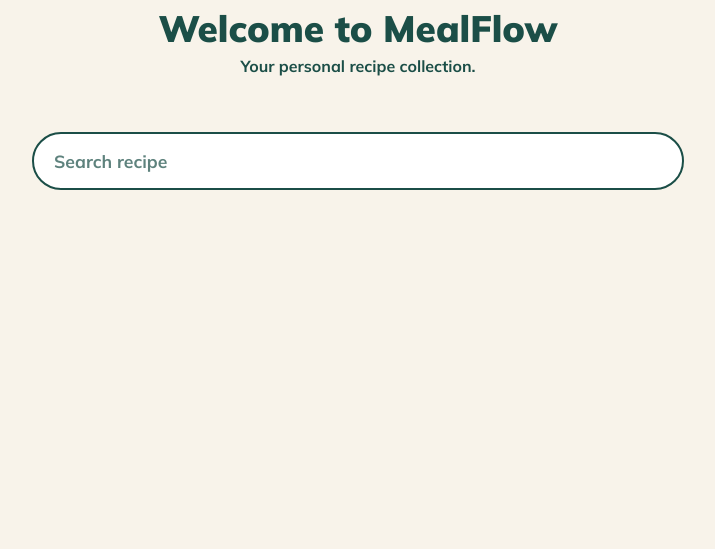
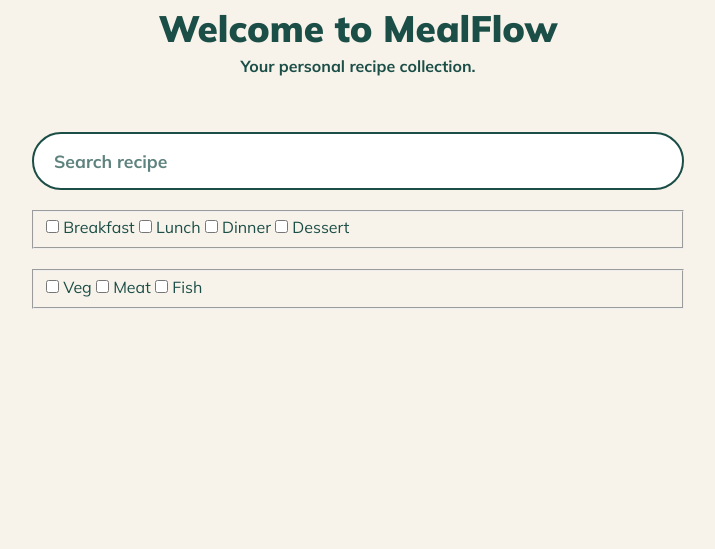
Before and after one commit to Fannyhenriques/milestone-project-3, a Django app: page / in a window 1280 px wide. Shown: the part 109-658 px from the top of the page, without its empty margins (282-997 px from the left). Run offline with Django 4.2, Linux system fonts and the light colour scheme.

Commit message:
Add meal type and category filters to home page

```diff
--- a/mealflow/templates/mealflow/home.html
+++ b/mealflow/templates/mealflow/home.html
@@ -31,6 +31,50 @@ Welcome to MealFlow - your personal recipe collection.
 				maxlength="75" spellcheck="false">
 		</div>
 
+		<fieldset class="filter-group">
+			<legend class="visually-hidden">Meal type</legend>
+			<div class="filter-options">
+				<label class="filter-pill">
+					<input type="checkbox" name="meal_type" value="breakfast">
+					<span>Breakfast</span>
+				</label>
+
+				<label class="filter-pill">
+					<input type="checkbox" name="meal_type" value="lunch">
+					<span>Lunch</span>
+				</label>
+
+				<label class="filter-pill">
+					<input type="checkbox" name="meal_type" value="dinner">
+					<span>Dinner</span>
+				</label>
+
+				<label class="filter-pill">
+					<input type="checkbox" name="meal_type" value="dessert">
+					<span>Dessert</span>
+				</label>
+			</div>
+		</fieldset>
+
+		<fieldset class="filter-group">
+			<legend class="visually-hidden">Food category</legend>
+			<div class="filter-options">
+				<label class="filter-pill">
+					<input type="checkbox" name="food_category" value="vegetarian">
+					<span>Veg</span>
+				</label>
+
+				<label class="filter-pill">
+					<input type="checkbox" name="food_category" value="meat">
+					<span>Meat</span>
+				</label>
+
+				<label class="filter-pill">
+					<input type="checkbox" name="food_category" value="fish">
+					<span>Fish</span>
+				</label>
+			</div>
+		</fieldset>
 	</form>
 </section>
 </section>
```
